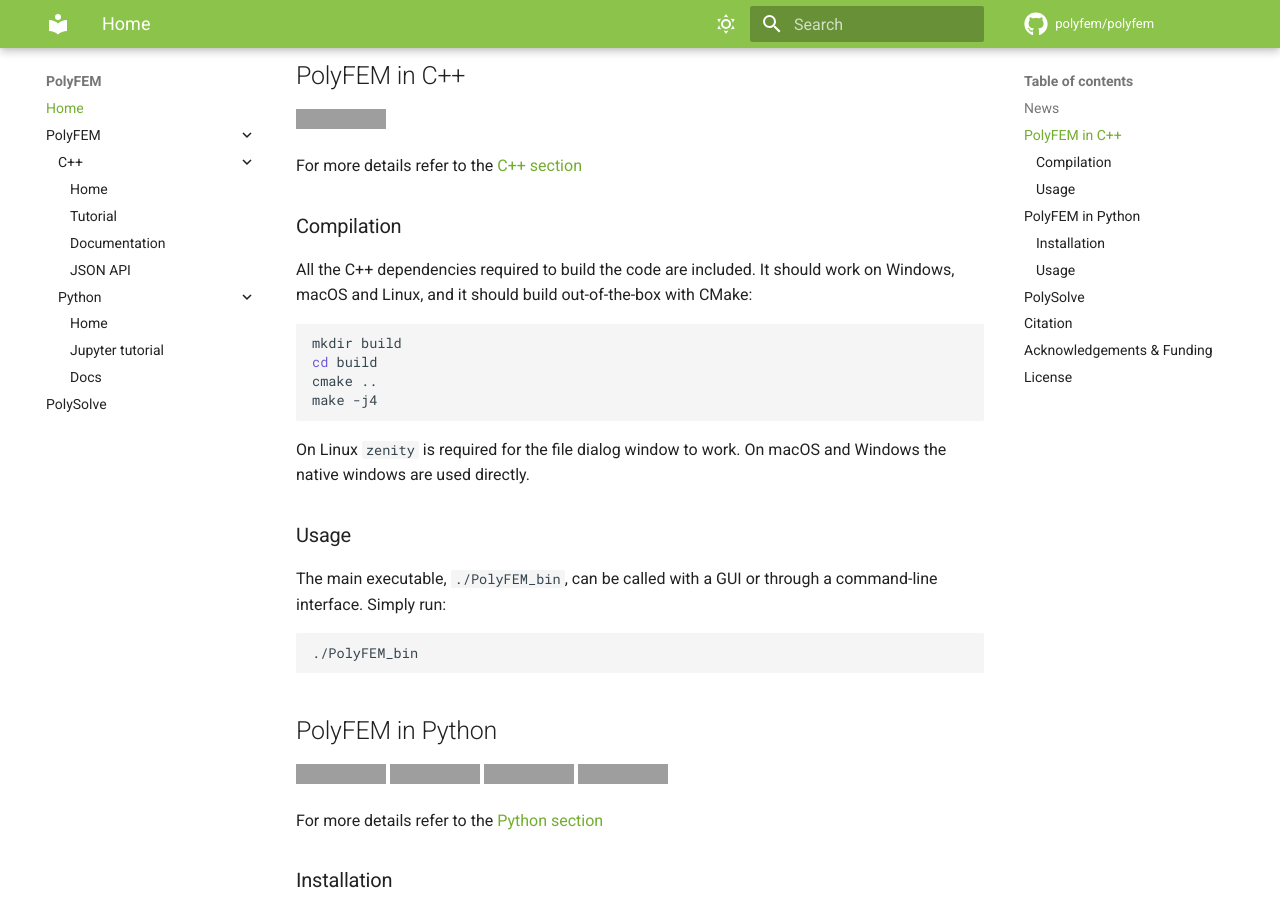
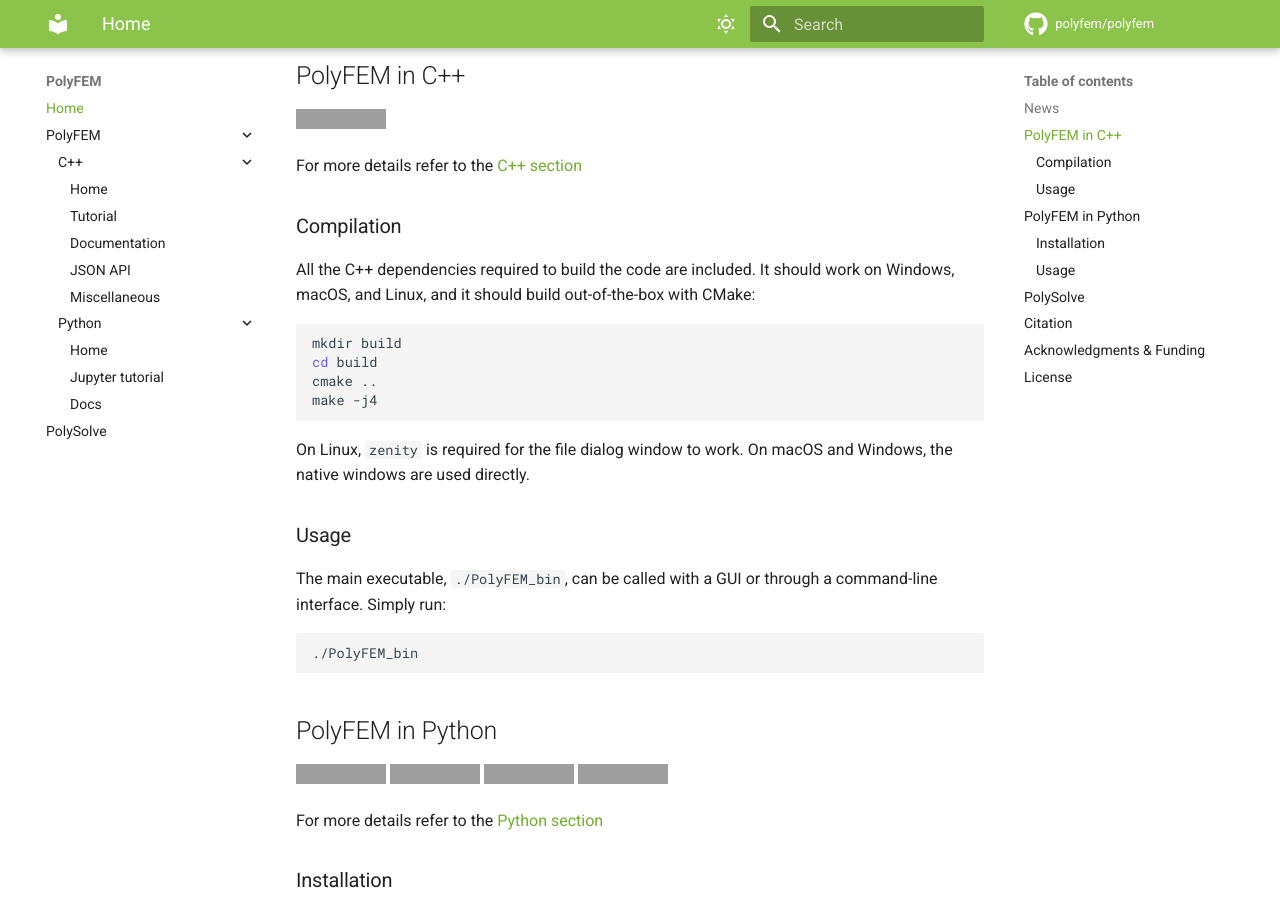
Before and after one commit to polyfem/polyfem.github.io, an MkDocs documentation site: the page built from docs/index.md, in a window 1280 px wide and 900 px high, scrolled down 1713 px, cut to the strip 0-900 px from the top of the window. Built offline with MkDocs 1.6.1 and Material for MkDocs 9.7.7, drawn with Linux system fonts in a browser that asks for light colours; formulas are drawn with MathJax 3; comment, search, counter and statistics services are not loaded; some of the changed text lies outside the part shown; grey boxes are pictures that could not be loaded.

Commit message:
Updated index to match PolyFEM readme; added solver log description

````diff
--- a/docs/index.md
+++ b/docs/index.md
@@ -52,7 +52,7 @@
 
 ### Compilation
 
-All the C++ dependencies required to build the code are included. It should work on Windows, macOS and Linux, and it should build out-of-the-box with CMake:
+All the C++ dependencies required to build the code are included. It should work on Windows, macOS, and Linux, and it should build out-of-the-box with CMake:
 
 ```sh
 mkdir build
@@ -61,7 +61,7 @@
 make -j4
 ```
 
-On Linux `zenity` is required for the file dialog window to work. On macOS and Windows the native windows are used directly.
+On Linux, `zenity` is required for the file dialog window to work. On macOS and Windows, the native windows are used directly.
 
 
 ### Usage
@@ -146,9 +146,9 @@
 }
 ```
 
-Acknowledgements & Funding
---------------------------
-The software is being developed in the [Geometric Computing Lab](https://cims.nyu.edu/gcl/index.html) at NYU Courant Institute of Mathematical Sciences
+Acknowledgments & Funding
+--------
+The software is being developed in the [Geometric Computing Lab](https://cims.nyu.edu/gcl/index.html) at NYU Courant Institute of Mathematical Sciences and the University of Victoria, Canada.
 
 
 This work was partially supported by:
@@ -165,4 +167,4 @@
 License
 -------
 
-The code of PolyFEM itself is licensed under [MIT License](https://github.com/polyfem/polyfem/blob/master/LICENSE). However, please be mindful of third-party libraries which are used by PolyFEM, and may be available under a different license.
+The code of PolyFEM itself is licensed under [MIT License](https://github.com/polyfem/polyfem/blob/master/LICENSE). However, please be mindful of third-party libraries which are used by PolyFEM and may be available under a different license.
--- a/mkdocs.yml
+++ b/mkdocs.yml
@@ -81,6 +81,7 @@
           - Tutorial: tutorial.md
           - Documentation: library.md
           - JSON API: documentation.md
+          - Miscellaneous: miscellaneous.md
       - Python:
           - Home: python.md
           - Jupyter tutorial: python_examples.ipynb
````
Also changed, not shown: other parts of docs/index.md (+2 -0 lines), docs/documentation.md (+1 -0 lines), docs/miscellaneous.md (added, +19 -0 lines).
